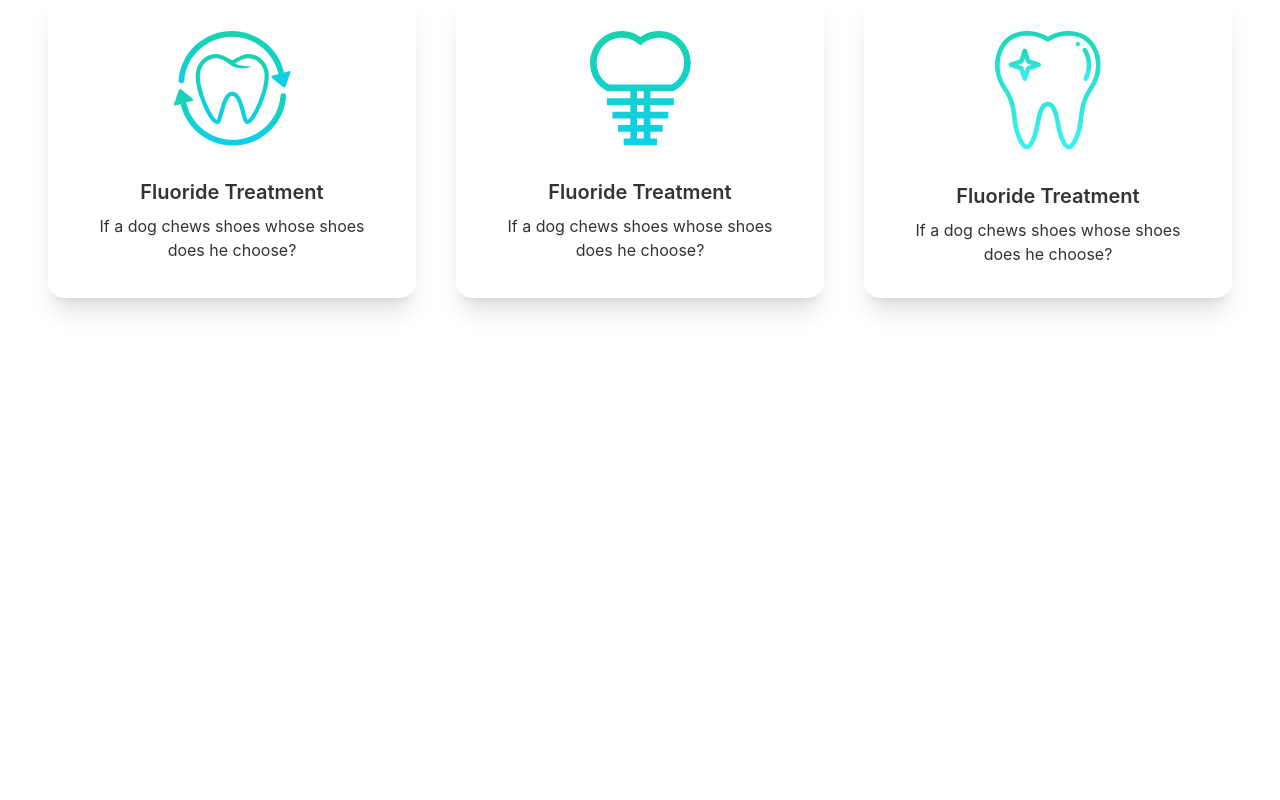
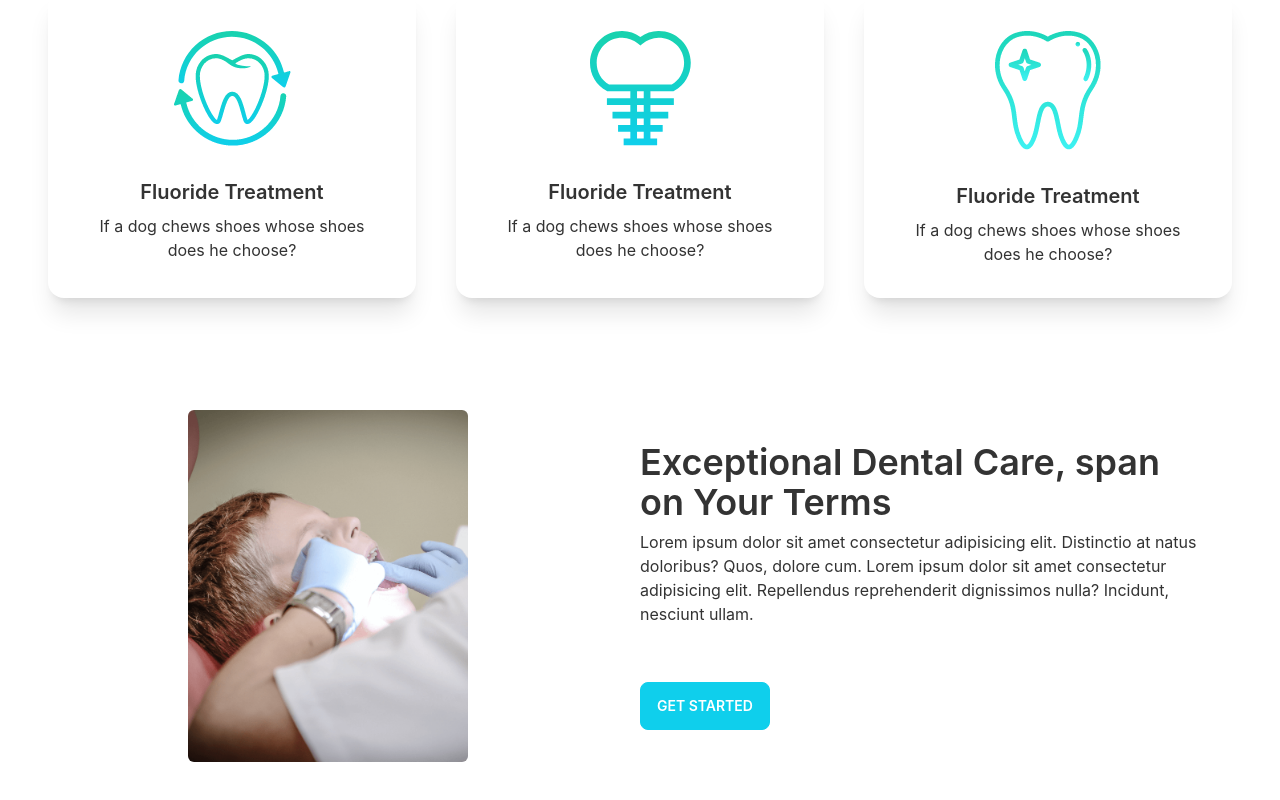
Before and after one commit to shafikul311/doctors-portal, a React (Create React App) app in the folder doctors-portal-client/: page / in a window 1280 px wide. Shown: the part 1209-2009 px from the top of the page. Before the commit the page ends 1619 px from the top, so only its background shows below. Built offline with nearby package versions, Linux system fonts and the light colour scheme.

Commit message:
care exceptional img

```diff
--- /dev/null
+++ b/doctors-portal-client/src/Pages/Home/ExceptionalCard.js
@@ -0,0 +1,32 @@
+import React from "react";
+import treatment from "../../assets/images/treatment.png";
+
+const ExceptionalCard = () => {
+   return (
+      <div class="card lg:card-side bg-base-100 place-content-center my-16">
+         <div class="flex-1">
+            <figure>
+               <img class="w-1/2 rounded-md" src={treatment} alt="Album" />
+            </figure>
+         </div>
+         <div class="flex-1 card-body justify-center w-4/5">
+            <h2 class="card-title text-4xl">
+               Exceptional Dental Care, span on Your Terms
+            </h2>
+            <p>
+               Lorem ipsum dolor sit amet consectetur adipisicing elit.
+               Distinctio at natus doloribus? Quos, dolore cum. Lorem ipsum
+               dolor sit amet consectetur adipisicing elit. Repellendus
+               reprehenderit dignissimos nulla? Incidunt, nesciunt ullam.
+            </p>
+            <div class="card-actions">
+               <button class="btn btn-primary text-white uppercase">
+                  Get Started
+               </button>
+            </div>
+         </div>
+      </div>
+   );
+};
+
+export default ExceptionalCard;
--- a/doctors-portal-client/src/Pages/Home/Home.js
+++ b/doctors-portal-client/src/Pages/Home/Home.js
@@ -1,4 +1,5 @@
 import React from 'react';
+import ExceptionalCard from './ExceptionalCard';
 import Hero from './Hero';
 import Info from './Info';
 import Services from './Services';
@@ -9,6 +10,7 @@ const Home = () => {
            <Hero/>
            <Info/>
            <Services></Services>
+           <ExceptionalCard></ExceptionalCard>
         </div>
     );
 };
```
